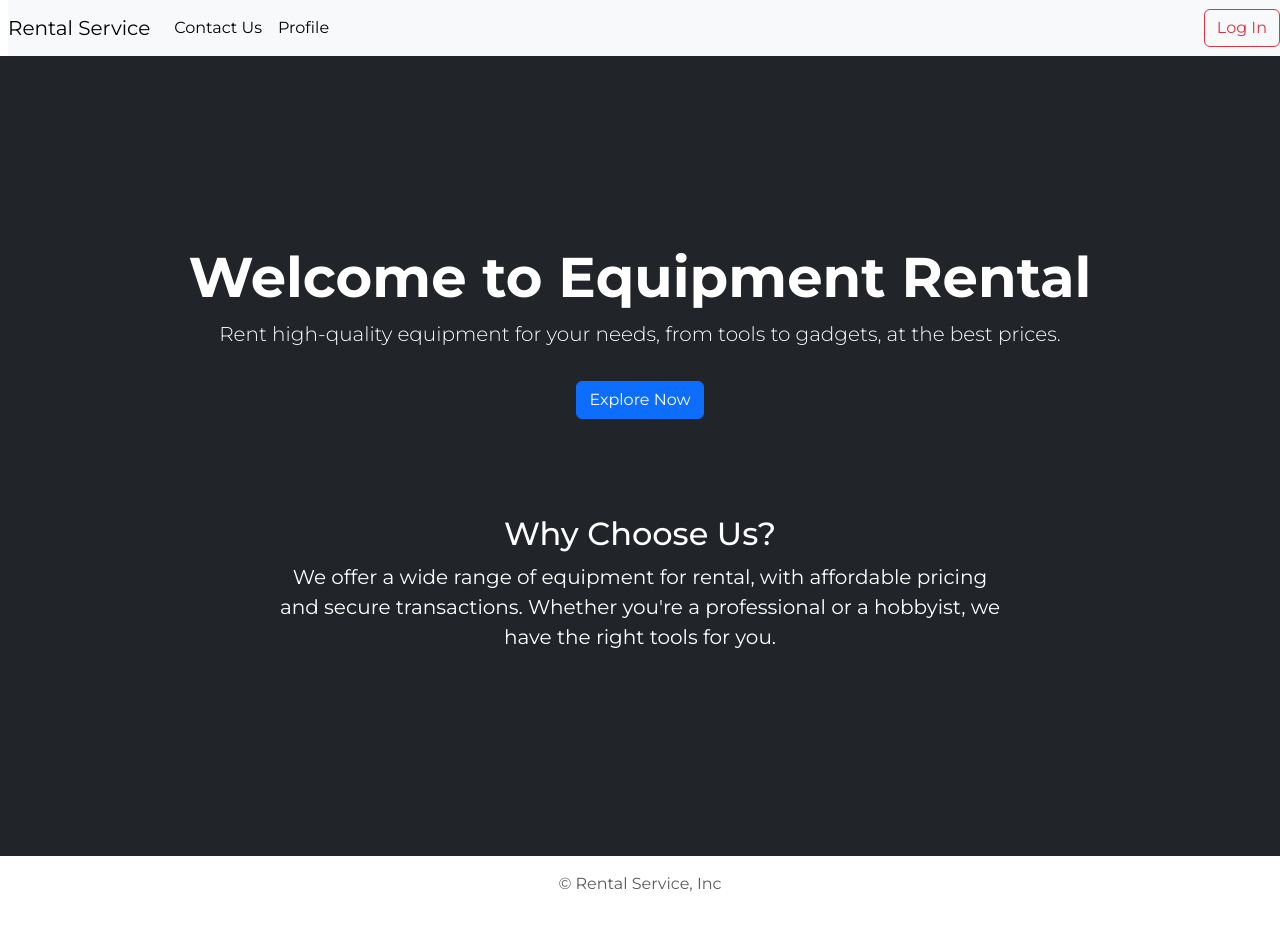
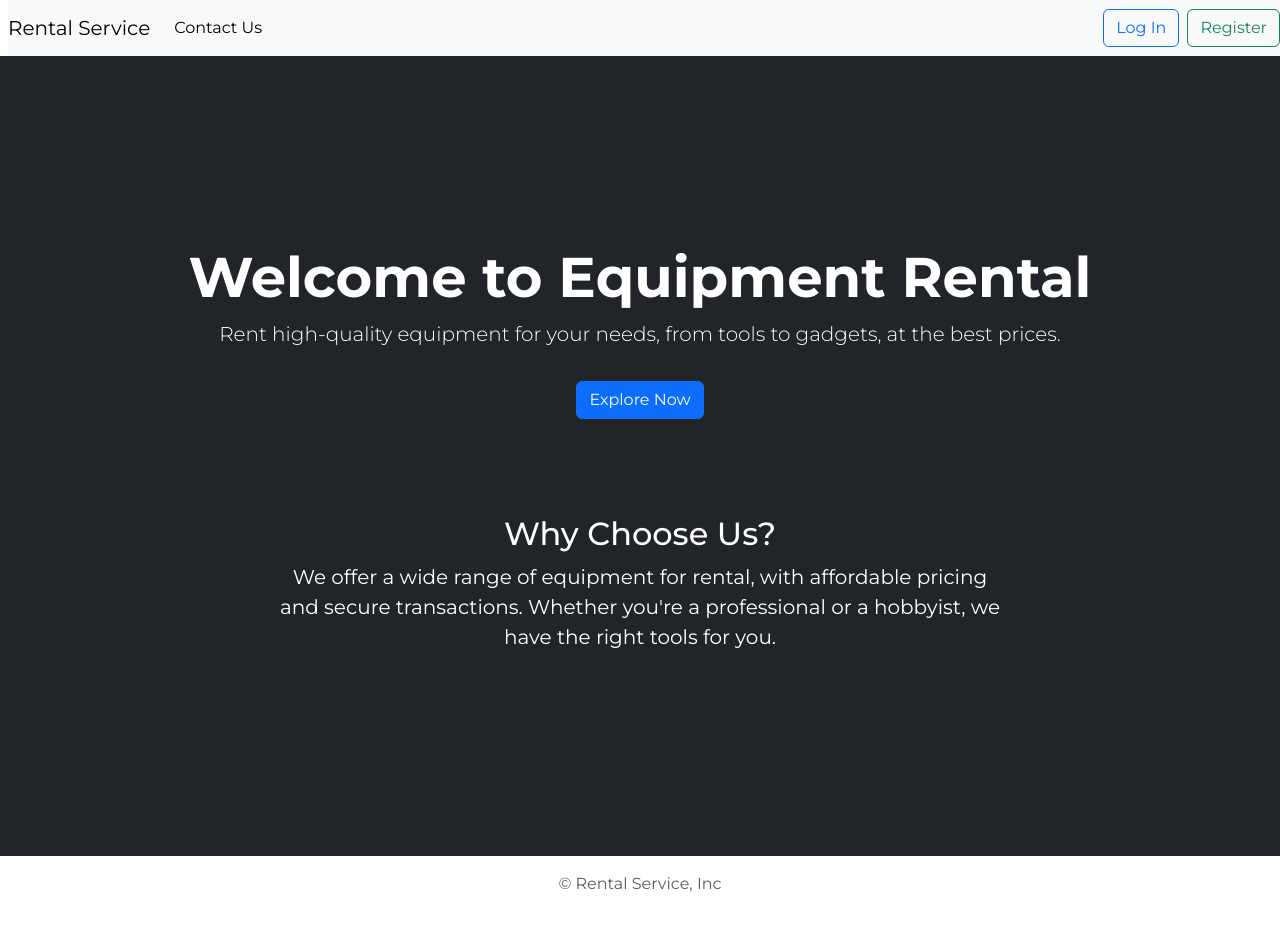
Before and after one commit to RentalService-ops/Frontend, a React (Vite) app: page / in a window 1280 px wide. Built offline with nearby package versions, Linux system fonts and the light colour scheme.

Commit message:
changes on order page ,navbar and Dashboard Page

```diff
--- a/src/components/ConfirmationModal.jsx
+++ b/src/components/ConfirmationModal.jsx
@@ -1,7 +1,7 @@
 import { MdCancel } from "react-icons/md";
 
 export default function ConfirmationModal({ visible, onClose, onConfirm, actionType }) {
-    if (visible) return null;
+    if (!visible) return null;
 
     return (
       <div className="modal show" style={{ display: "block", background:"rgba(0, 0, 0, 0.5)" }} onClick={onClose}>
--- a/src/components/OrderCard.jsx
+++ b/src/components/OrderCard.jsx
@@ -1,16 +1,17 @@
 import {Card,Button } from "react-bootstrap";
-const OrderCard = ({ order, equipmentData, onConfirmCancel }) => {
+const OrderCard = ({ order, onConfirmCancel }) => {
     return (
       <Card className="mb-3 shadow-sm">
         <Card.Body>
           <Card.Title className="fw-bold text-primary">
-            {equipmentData[order.equipmentId]?.name || "Loading Equipment..."}
+            {/* {equipmentData[order.equipmentId]?.name || "Loading Equipment..."} */}
+            {order.equipmentName || "Loading Equipment..."}
           </Card.Title>
           <Card.Text>
-            <strong>Quantity:</strong> {order.quantity}
+            <strong>Quantity:</strong> {order.equipmentQuantity}
           </Card.Text>
           <Card.Text>
-            <strong>Total Price:</strong> ₹{order.totalPrice}
+            <strong>Total Price:</strong> ₹{order.totalAmount}
           </Card.Text>
           <Card.Text>
             <strong>Status:</strong> {order.status}
--- a/src/components/OrderPage.jsx
+++ b/src/components/OrderPage.jsx
@@ -31,6 +31,7 @@ const OrderPage = () => {
 
       const decodedToken = jwtDecode(token);
       const userId = decodedToken.user_id;
+      console.log(userId)
 
       const response = await axios.get(
         `http://localhost:8080/api/bookings/bookingDetails/${userId}`,
@@ -41,6 +42,7 @@ const OrderPage = () => {
       );
 
       const bookings = response.data;
+      console.log(bookings)
       setOrders(bookings);
       fetchEquipmentDetails(bookings);
     } catch (error) {
@@ -61,8 +63,13 @@ const OrderPage = () => {
         headers: { Authorization: `Bearer ${token}` },
         withCredentials: true,
       });
+      console.log("data");
+      console.log(response.data);
+      if (!response.data || !Array.isArray(response.data)) {
 
-      if (!response.data || !Array.isArray(response.data)) {
+
+        console.log(response.data);
+
         console.error("Invalid equipment data:", response.data);
         return;
       }
@@ -131,6 +138,8 @@ const OrderPage = () => {
   const indexOfLastOrder = currentPage * ordersPerPage;
   const indexOfFirstOrder = indexOfLastOrder - ordersPerPage;
   const currentOrders = filteredOrders.slice(indexOfFirstOrder, indexOfLastOrder);
+  console.log(currentOrders);
+
 
   return (
     <div className="min-vh-100 d-flex flex-column">
--- a/src/components/UserDashboard.jsx
+++ b/src/components/UserDashboard.jsx
@@ -3,6 +3,7 @@ import { useCookies } from "react-cookie";
 import React, { useEffect, useState } from "react";
 import axios from "axios";
 import { jwtDecode } from "jwt-decode";
+import Footer from "../layout/Footer";
 
 
 export default function UserDashboard(){
@@ -24,7 +25,7 @@ export default function UserDashboard(){
 
     // Pagination State
     const [currentPage, setCurrentPage] = useState(1);
-    const itemsPerPage = 6;
+    const itemsPerPage = 4;
 
     useEffect(() => {
         async function fetchEquipmentData() {
@@ -112,7 +113,7 @@ export default function UserDashboard(){
             startDate,
             endDate,
             totalPrice: totalCost,
-            quantity,
+            equipment_quantity: quantity,
             status: "PENDING",
           };
 
@@ -140,23 +141,26 @@ export default function UserDashboard(){
         <>
         <Container className="py-5">
         <h2 className="text-center fw-bold text-dark mb-4">Available Equipment</h2>
-        <Row className="g-4 row-cols-1 row-cols-sm-2 row-cols-lg-3">
+        <Row className="d-flex flex-row justify-content-evenly flex-wrap">
           {currentItems.map((item) => (
-            <Col key={item.equipmentId}>
-              <Card className="shadow-sm border-0 h-100" onClick={() => handleShowDetails(item)}>
+            <Col style={{width:"400px"}}>
+            <Card className="shadow-lg border-0 h-100 w-100" onClick={() => handleShowDetails(item)} key={item.equipmentId}>
               <Card.Img
                 variant="top"
                 src={imageUrls[item.imageUrl] || "/defaultImage.png"}
                 alt="Equipment"
-                  style={{ height: "200px", objectFit: "cover" }}
+                style={{ height: "250px", objectFit: "cover" }}
               />
-                <Card.Body>
+              <Card.Body className="d-flex flex-column justify-content-between">
+                <div>
                   <Card.Title>{item.name}</Card.Title>
-                  <Card.Text>₹{item.pricePerDay} / Day</Card.Text>
-                  <Button variant="primary">View Details</Button>
+                  <Card.Text className="fw-bold">₹{item.pricePerDay} / Day</Card.Text>
+                </div>
+                <Button variant="primary" className="mt-auto">View Details</Button>
               </Card.Body>
             </Card>
           </Col>
+
           ))}
         </Row>
 
@@ -223,6 +227,7 @@ export default function UserDashboard(){
           </Modal.Footer>
         </Modal>
       )}
+
         </>
     )
 }
--- a/src/layout/NavBar.jsx
+++ b/src/layout/NavBar.jsx
@@ -1,46 +1,59 @@
-import React from 'react';
-import { useCookies } from 'react-cookie';
-import { useNavigate } from 'react-router-dom';
+import React from "react";
+import { useCookies } from "react-cookie";
+import { useNavigate } from "react-router-dom";
+
 const NavBar = () => {
-  const [cookie,setCookie,removeCookie]=useCookies();
-  const navigate=useNavigate();
+  const [cookies, , removeCookie] = useCookies(["jwtToken", "role"]);
+  const navigate = useNavigate();
 
-  function handleLogOut(){
-    console.log("logged out")
-    removeCookie("jwtToken");
-    removeCookie("role")
-    if(!cookie.jwtToken && !cookie.role){
-    navigate("/")
-    }
+  function handleLogOut() {
+    console.log("Logged out");
+    removeCookie("jwtToken", { path: "/" });
+    removeCookie("role", { path: "/" });
+
+    navigate("/"); // Redirect to home page after logout
+    window.location.reload(); // Force navbar to update
   }
 
-  function handleLogIn(){
-    navigate("/login")
+  function handleLogIn() {
+    navigate("/login");
+  }
+
+  function handleRegister() {
+    navigate("/register");
   }
 
   return (
     <nav className="navbar navbar-expand-lg navbar-light bg-light ms-2">
       <a className="navbar-brand" href="/">Rental Service</a>
-      <ul className="navbar-nav me-auto"> {/* me-auto aligns navbar items to the left */}
+      <ul className="navbar-nav me-auto">
         <li className="nav-item">
-          <a className="nav-link active" aria-current="page" href="/contact-us">Contact Us</a>
+          <a className="nav-link active" href="/contact-us">Contact Us</a>
         </li>
+        {cookies.jwtToken && (
           <li className="nav-item">
-          <a className="nav-link active" aria-current="page" href="/profile">Profile</a>
+            <a className="nav-link active" href="/profile">Profile</a>
           </li>
+        )}
       </ul>
 
-    {cookie.jwtToken && cookie.role ? <div className="d-flex">
-      <button type="button" className="btn btn-outline-danger" onClick={handleLogOut}>Log Out</button>
-      </div> :
+      {cookies.jwtToken ? (
         <div className="d-flex">
-      <button type="button" className="btn btn-outline-danger" onClick={handleLogIn}>Log In</button>
+          <button type="button" className="btn btn-outline-danger" onClick={handleLogOut}>
+            Log Out
+          </button>
         </div>
-    }
+      ) : (
+        <div className="d-flex gap-2">
+          <button type="button" className="btn btn-outline-primary" onClick={handleLogIn}>
+            Log In
+          </button>
+          <button type="button" className="btn btn-outline-success" onClick={handleRegister}>
+            Register
+          </button>
+        </div>
+      )}
     </nav>
-
-
-
   );
 };
 
--- a/src/pages/Dashboard.jsx
+++ b/src/pages/Dashboard.jsx
@@ -1,7 +1,7 @@
 import React from "react";
 import { Container, Row, Col, Button } from "react-bootstrap";
 import { useNavigate } from "react-router-dom";
-export default function Index() {
+export default function Dashboard() {
   const navigate=useNavigate();
   return (
     <div className="d-flex flex-column min-vh-100 bg-dark text-white">
```
Lines whose indentation alone changed are shown as unchanged.
